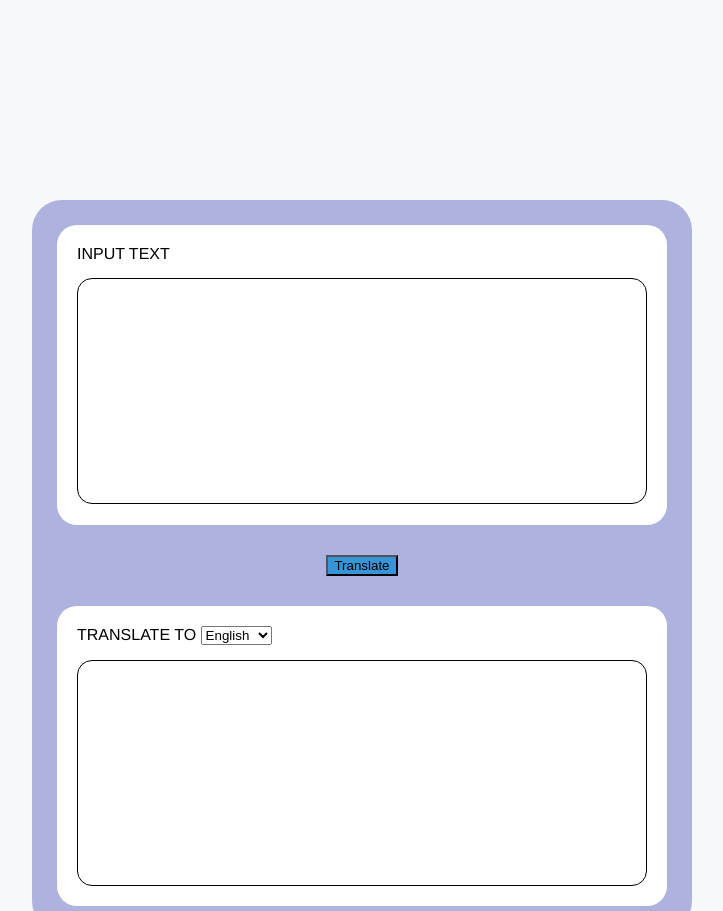
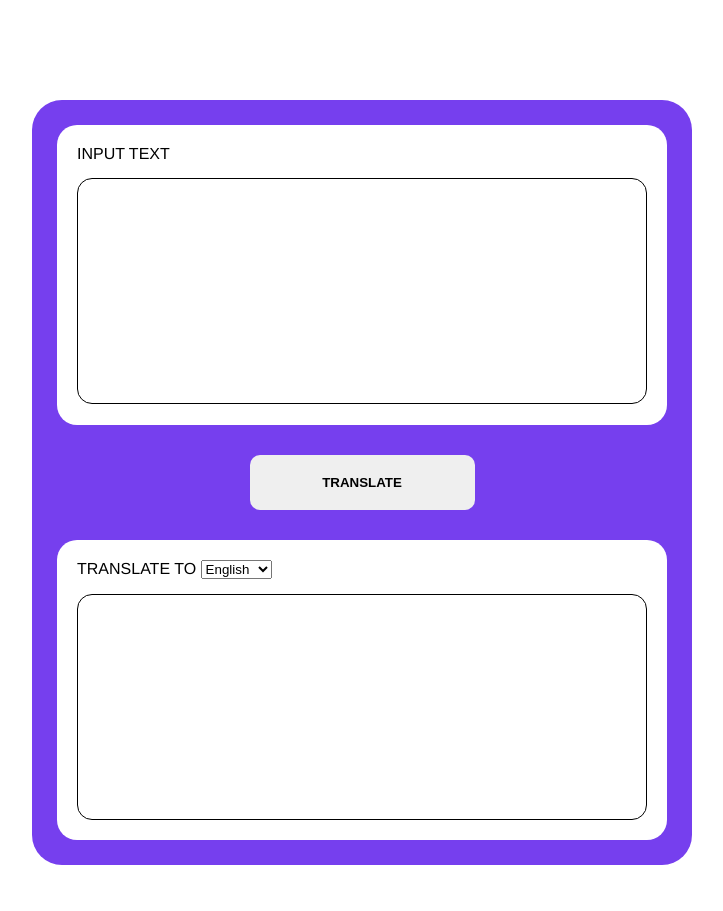
Before and after one commit to KonstHardy/online-translator__google-api, a plain HTML site: page index.html in a window 1280 px wide. Shown: the top 911 px of the page, without its empty margins (278-1001 px from the left). Drawn offline with Linux system fonts and the light colour scheme.

Commit message:
[fix] styles
[fix] styles

```diff
--- a/styles.css
+++ b/styles.css
@@ -10,23 +10,26 @@ body {
   font-family: Helvetica, sans-serif;
   min-width: 320px;
   margin: 0;
-  background: #f7f8fb;
+  /* background: #f7f8fb; */
 }
 .wrapper {
   width: 100%;
   max-width: 700px;
   padding: 0 20px;
-  margin: 200px auto;
+  /* margin: 200px auto; */
+  margin: 100px auto 50px;
 }
 .form {
   padding: 25px;
   border-radius: 30px;
-  background: #adb2df;
+  /* background: #adb2df; */
+  background: #763fee;
 }
 .form__lang-block {
   padding: 20px;
   height: 300px;
-  background-color: #ffffff;
+  background: #ffffff;
+  /* background: #f7f8fb; */
   border-radius: 20px;
 }
 .form__label {
@@ -40,16 +43,24 @@ body {
   margin-top: 15px;
   border-radius: 15px;
   border: 1px solid #000;
+  font-size: 16px;
   /* border-top: 2px solid #000;
   border-left: none;
   border-right: none;
   border-bottom: none; */
-
   outline: none;
   resize: none;
 }
 .form__btn {
   display: block;
+  width: 225px;
+  height: 55px;
+  padding: 0;
   margin: 30px auto;
-  background: #3694d7;
+  border: none;
+  border-radius: 10px;
+  text-transform: uppercase;
+  font-weight: 600;
+  cursor: pointer;
+  outline: none;
 }
```
